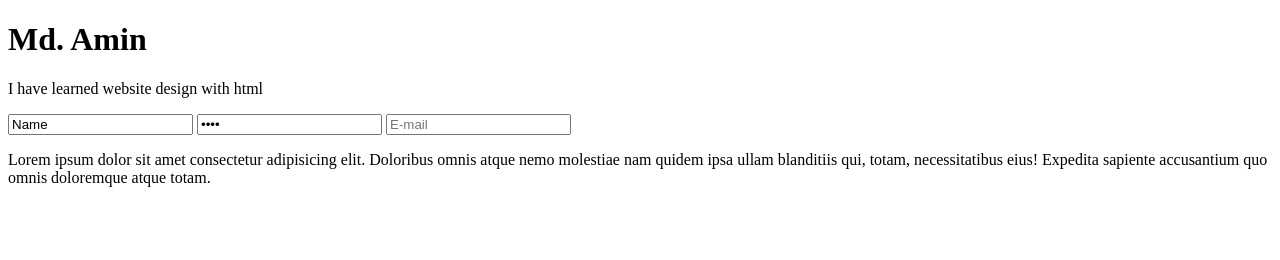
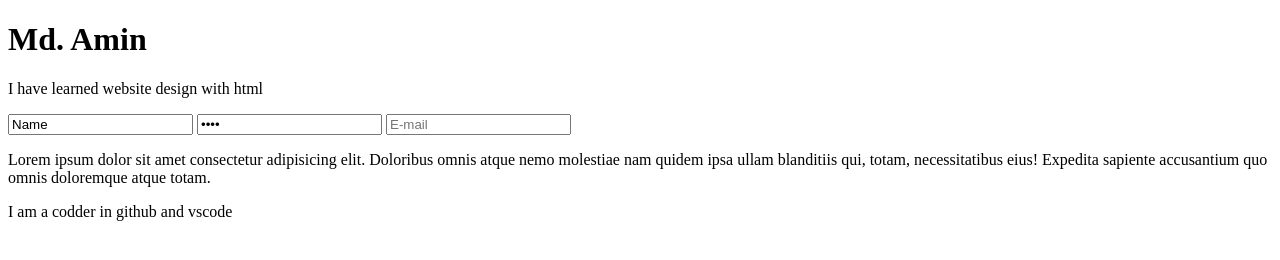
Before and after one commit to apurbosisir820/Second-website, a plain HTML site: page index.html in a window 1280 px wide. Drawn offline with Linux system fonts and the light colour scheme.

Commit message:
modified index.html in .

```diff
--- a/index.html
+++ b/index.html
@@ -12,6 +12,6 @@
   <input type="password" placeholder="password" value="pass">
   <input type="email" placeholder="E-mail" valu="email">
 <p>Lorem ipsum dolor sit amet consectetur adipisicing elit. Doloribus omnis atque nemo molestiae nam quidem ipsa ullam blanditiis qui, totam, necessitatibus eius! Expedita sapiente accusantium quo omnis doloremque atque totam.</p>
-
+    <p>I am a codder in github and vscode</p>
 </body>
 </html>
```
